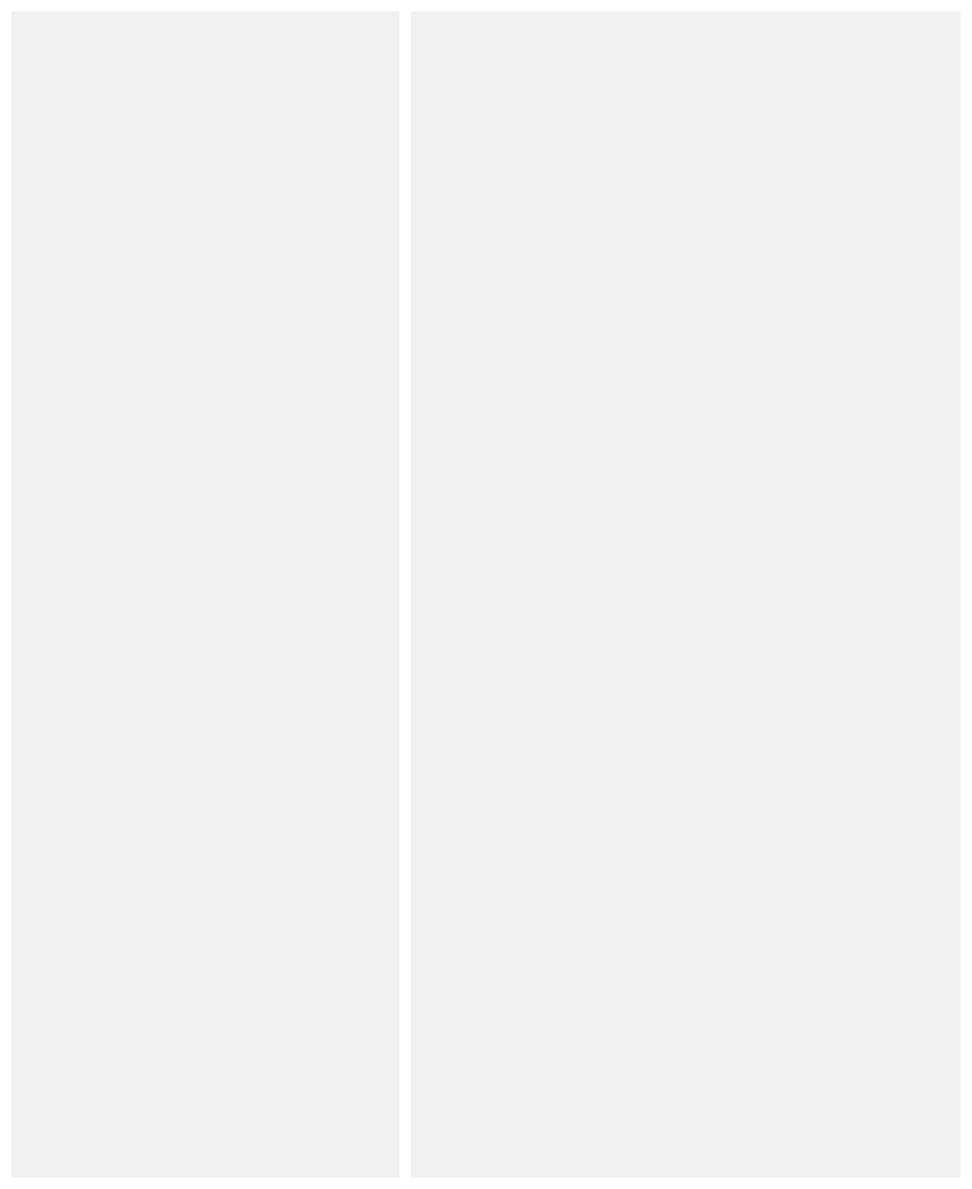
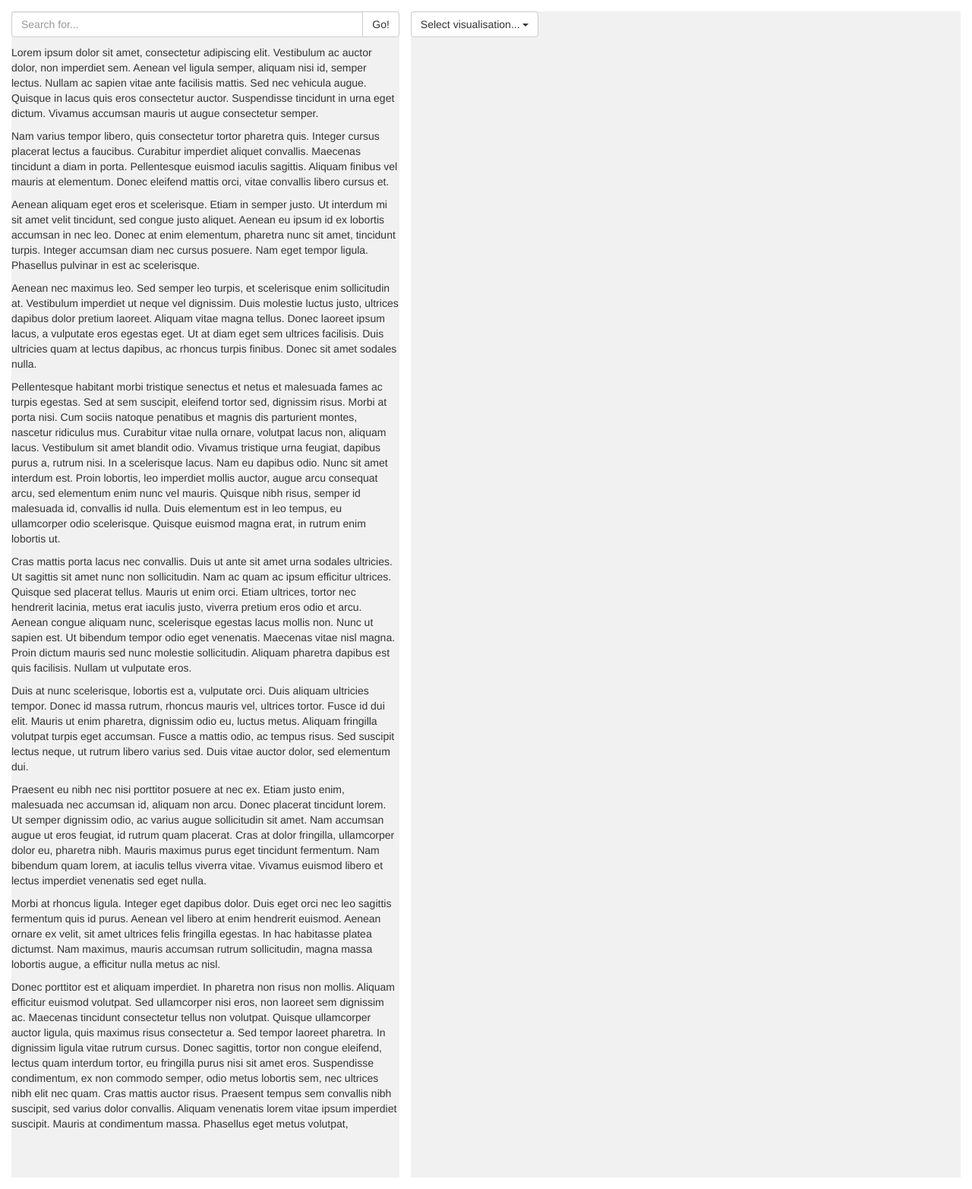
Before and after one commit to ITGuyJosh/eCorpi, a PHP site: page / in a window 1280 px wide. Shown: the part 100-1665 px from the top of the page at 76% size. Run offline with PHP 8.4, Linux system fonts and the light colour scheme.

Commit message:
fit text content into overview pane

```diff
--- a/CSS/custom.css
+++ b/CSS/custom.css
@@ -17,6 +17,16 @@ section {
   height: 100%;
   min-height: 100%;
   background: #f1f1f1;
+}
+
+.search-bar {
+  //padding: 10px;
+}
+
+.overview-content {
+  padding-top: 2%;
+  overflow-y: auto;
+  height: 94%;
 }
 
 .visualisation-pane {
--- a/index.html
+++ b/index.html
@@ -29,7 +29,7 @@
             <div class="container-fluid">
 
                 <!-- Brand and toggle get grouped for better mobile display -->
-                <button type="button" class="navbar-toggle" data-toggle="collapse" data-target="#myNavbar">
+                <button type="button" class="navbar-toggle" data-toggle="collapse" data-target="#my-navbar">
                   <span class="icon-bar"></span>
                   <span class="icon-bar"></span>
                   <span class="icon-bar"></span>
@@ -37,14 +37,14 @@
                 <div class="navbar-header">
                     <a class="navbar-brand" href="#">University of Chester</a>
                 </div>
-                <div class="collapse navbar-collapse" id="myNavbar"/>
+                <div class="collapse navbar-collapse" id="my-navbar" />
                 <ul class="nav navbar-nav navbar-right">
                     <li><a href="#">Load</a></li>
                     <li><a href="#">Upload</a></li>
                     <li><a href="#">Tags</a></li>
                     <li><a href="#">Export</a></li>
                 </ul>
-                </div>
+            </div>
             </div>
             <!-- /.navbar-collapse -->
             </div>
@@ -57,10 +57,58 @@
                 <div class="col-md-5 fill custom-overview-pane">
                     <div class="overview-pane">
 
+                        <div class="input-group search-bar">
+                            <input type="text" class="form-control" placeholder="Search for...">
+                            <span class="input-group-btn">
+                          <button class="btn btn-default" type="button">Go!</button>
+                        </span>
+                        </div>
+
+                        <div class="overview-content">
+
+                              <p>Lorem ipsum dolor sit amet, consectetur adipiscing elit. Vestibulum ac auctor dolor, non imperdiet sem. Aenean vel ligula semper, aliquam nisi id, semper lectus. Nullam ac sapien vitae ante facilisis mattis. Sed nec vehicula augue. Quisque in lacus quis eros consectetur auctor. Suspendisse tincidunt in urna eget dictum. Vivamus accumsan mauris ut augue consectetur semper.</p>
+
+<p>Nam varius tempor libero, quis consectetur tortor pharetra quis. Integer cursus placerat lectus a faucibus. Curabitur imperdiet aliquet convallis. Maecenas tincidunt a diam in porta. Pellentesque euismod iaculis sagittis. Aliquam finibus vel mauris at elementum. Donec eleifend mattis orci, vitae convallis libero cursus et.</p>
+
+<p>Aenean aliquam eget eros et scelerisque. Etiam in semper justo. Ut interdum mi sit amet velit tincidunt, sed congue justo aliquet. Aenean eu ipsum id ex lobortis accumsan in nec leo. Donec at enim elementum, pharetra nunc sit amet, tincidunt turpis. Integer accumsan diam nec cursus posuere. Nam eget tempor ligula. Phasellus pulvinar in est ac scelerisque.</p>
+
+<p>Aenean nec maximus leo. Sed semper leo turpis, et scelerisque enim sollicitudin at. Vestibulum imperdiet ut neque vel dignissim. Duis molestie luctus justo, ultrices dapibus dolor pretium laoreet. Aliquam vitae magna tellus. Donec laoreet ipsum lacus, a vulputate eros egestas eget. Ut at diam eget sem ultrices facilisis. Duis ultricies quam at lectus dapibus, ac rhoncus turpis finibus. Donec sit amet sodales nulla.</p>
+
+<p>Pellentesque habitant morbi tristique senectus et netus et malesuada fames ac turpis egestas. Sed at sem suscipit, eleifend tortor sed, dignissim risus. Morbi at porta nisi. Cum sociis natoque penatibus et magnis dis parturient montes, nascetur ridiculus mus. Curabitur vitae nulla ornare, volutpat lacus non, aliquam lacus. Vestibulum sit amet blandit odio. Vivamus tristique urna feugiat, dapibus purus a, rutrum nisi. In a scelerisque lacus. Nam eu dapibus odio. Nunc sit amet interdum est. Proin lobortis, leo imperdiet mollis auctor, augue arcu consequat arcu, sed elementum enim nunc vel mauris. Quisque nibh risus, semper id malesuada id, convallis id nulla. Duis elementum est in leo tempus, eu ullamcorper odio scelerisque. Quisque euismod magna erat, in rutrum enim lobortis ut.</p>
+
+<p>Cras mattis porta lacus nec convallis. Duis ut ante sit amet urna sodales ultricies. Ut sagittis sit amet nunc non sollicitudin. Nam ac quam ac ipsum efficitur ultrices. Quisque sed placerat tellus. Mauris ut enim orci. Etiam ultrices, tortor nec hendrerit lacinia, metus erat iaculis justo, viverra pretium eros odio et arcu. Aenean congue aliquam nunc, scelerisque egestas lacus mollis non. Nunc ut sapien est. Ut bibendum tempor odio eget venenatis. Maecenas vitae nisl magna. Proin dictum mauris sed nunc molestie sollicitudin. Aliquam pharetra dapibus est quis facilisis. Nullam ut vulputate eros.</p>
+
+<p>Duis at nunc scelerisque, lobortis est a, vulputate orci. Duis aliquam ultricies tempor. Donec id massa rutrum, rhoncus mauris vel, ultrices tortor. Fusce id dui elit. Mauris ut enim pharetra, dignissim odio eu, luctus metus. Aliquam fringilla volutpat turpis eget accumsan. Fusce a mattis odio, ac tempus risus. Sed suscipit lectus neque, ut rutrum libero varius sed. Duis vitae auctor dolor, sed elementum dui.</p>
+
+<p>Praesent eu nibh nec nisi porttitor posuere at nec ex. Etiam justo enim, malesuada nec accumsan id, aliquam non arcu. Donec placerat tincidunt lorem. Ut semper dignissim odio, ac varius augue sollicitudin sit amet. Nam accumsan augue ut eros feugiat, id rutrum quam placerat. Cras at dolor fringilla, ullamcorper dolor eu, pharetra nibh. Mauris maximus purus eget tincidunt fermentum. Nam bibendum quam lorem, at iaculis tellus viverra vitae. Vivamus euismod libero et lectus imperdiet venenatis sed eget nulla.</p>
+
+<p>Morbi at rhoncus ligula. Integer eget dapibus dolor. Duis eget orci nec leo sagittis fermentum quis id purus. Aenean vel libero at enim hendrerit euismod. Aenean ornare ex velit, sit amet ultrices felis fringilla egestas. In hac habitasse platea dictumst. Nam maximus, mauris accumsan rutrum sollicitudin, magna massa lobortis augue, a efficitur nulla metus ac nisl.</p>
+
+<p>Donec porttitor est et aliquam imperdiet. In pharetra non risus non mollis. Aliquam efficitur euismod volutpat. Sed ullamcorper nisi eros, non laoreet sem dignissim ac. Maecenas tincidunt consectetur tellus non volutpat. Quisque ullamcorper auctor ligula, quis maximus risus consectetur a. Sed tempor laoreet pharetra. In dignissim ligula vitae rutrum cursus. Donec sagittis, tortor non congue eleifend, lectus quam interdum tortor, eu fringilla purus nisi sit amet eros. Suspendisse condimentum, ex non commodo semper, odio metus lobortis sem, nec ultrices nibh elit nec quam. Cras mattis auctor risus. Praesent tempus sem convallis nibh suscipit, sed varius dolor convallis. Aliquam venenatis lorem vitae ipsum imperdiet suscipit. Mauris at condimentum massa. Phasellus eget metus volutpat, sollicitudin est quis, fermentum arcu. Curabitur consequat arcu dolor.</p>
+
+
+                        </div>
+
                     </div>
                 </div>
                 <div class="col-md-7 fill custom-visualisation-pane">
                     <div class="visualisation-pane">
+
+                        <div class="dropdown">
+                            <button class="btn btn-default dropdown-toggle" type="button" id="dropdownMenu1" data-toggle="dropdown" aria-haspopup="true" aria-expanded="true">
+                              Select visualisation...
+                              <span class="caret"></span>
+                            </button>
+                            <ul class="dropdown-menu" aria-labelledby="dropdownMenu1">
+                                <li><a href="#">Word Cloud</a></li>
+                                <li><a href="#">Word Tree</a></li>
+                            </ul>
+                        </div>
+
+                        <div class="visualisation-content">
+
+
+                        </div>
 
                     </div>
                 </div>
@@ -68,28 +116,6 @@
         </div>
     </section>
 
-
-    <!-- <form class="navbar-form navbar-left">
-        <div class="form-group">
-            <input type="text" class="form-control" placeholder="Search">
-        </div>
-        <button type="submit" class="btn btn-default">Submit</button>
-    </form> -->
-
-    <!-- <li class="dropdown">
-        <a href="#" class="dropdown-toggle" data-toggle="dropdown" role="button" aria-haspopup="true" aria-expanded="false">Dropdown <span class="caret"></span></a>
-        <ul class="dropdown-menu">
-            <li><a href="#">Action</a></li>
-            <li><a href="#">Another action</a></li>
-            <li><a href="#">Something else here</a></li>
-            <li role="separator" class="divider"></li>
-            <li><a href="#">Separated link</a></li>
-            <li role="separator" class="divider"></li>
-            <li><a href="#">One more separated link</a></li>
-        </ul>
-    </li> -->
-
-
 </body>
 
 </html>
```
Also changed, not shown: resources.txt (+9 -0 lines).
